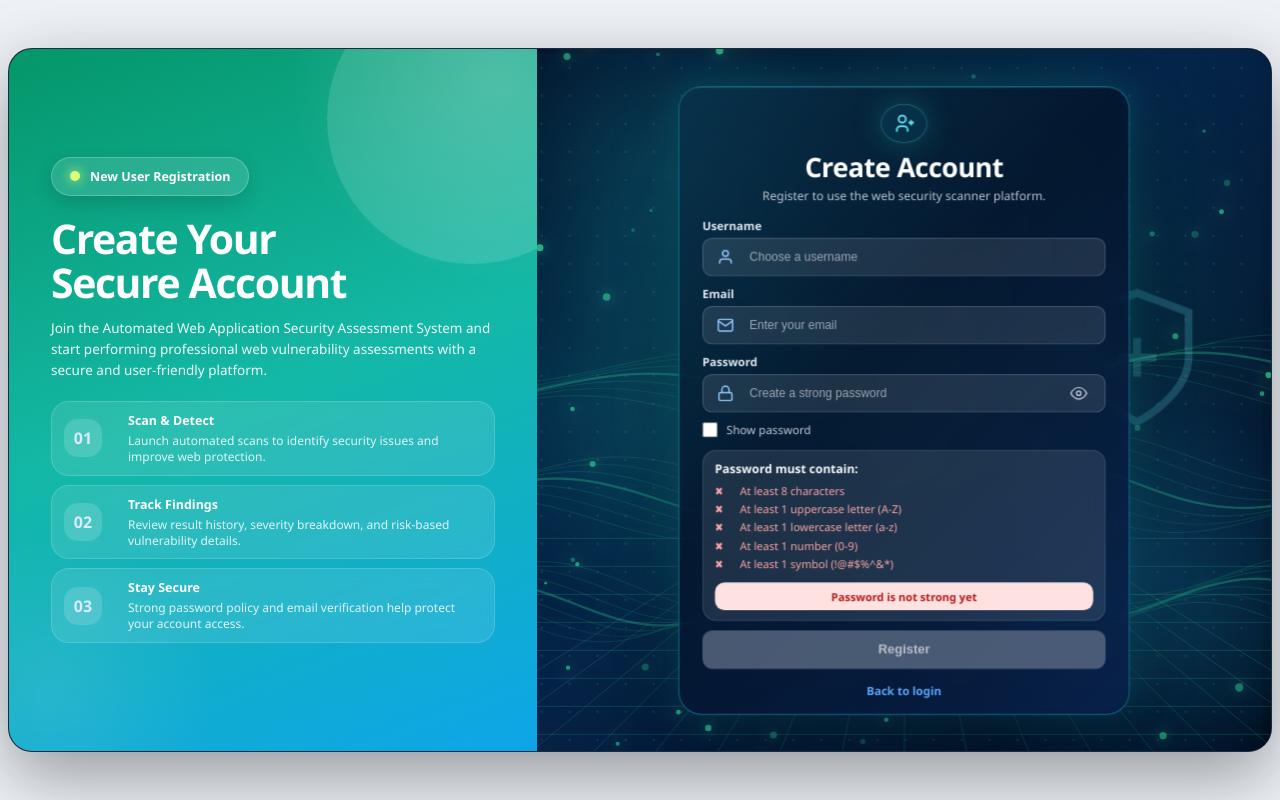
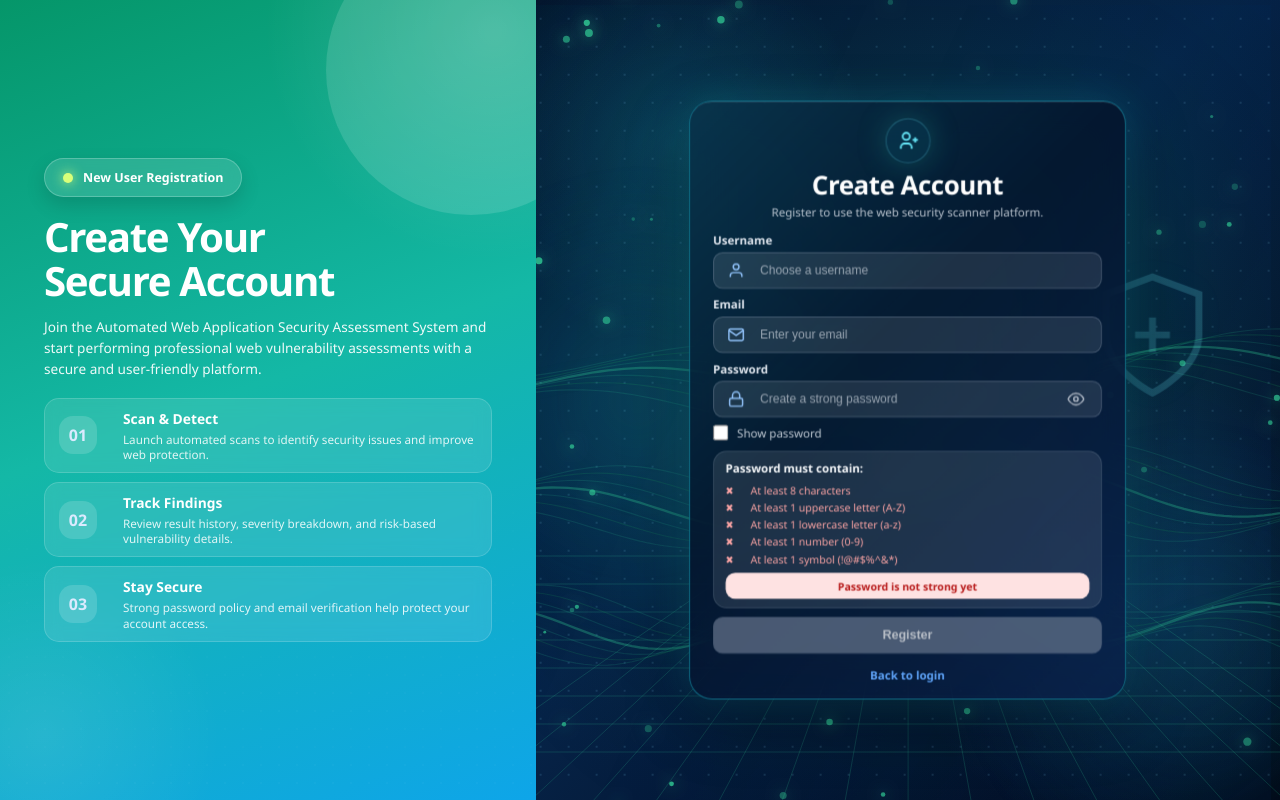
Before and after one commit to deenesh16/fyp-security-system, a Flask app: page /register in a window 1280 px wide. Run offline with Flask 3, Linux system fonts and the light colour scheme; some libraries are stand-ins or nearby versions.

Commit message:
Fit login and register pages to full screen

```diff
--- a/templates/register.html
+++ b/templates/register.html
@@ -621,59 +621,175 @@ body {
 }
 
 
-/* COMPACT FIT UPDATE */
-.page {
-    max-width: 1380px;
+
+/* FULL SCREEN FIT UPDATE */
+html,
+body {
+    width: 100%;
+    min-height: 100%;
 }
 
-.left-content {
-    justify-content: center;
+body {
+    padding: 0 !important;
+    margin: 0 !important;
+    background: #020617 !important;
+    overflow: hidden;
+}
+
+.page {
+    width: 100vw !important;
+    max-width: none !important;
+    height: 100vh !important;
+    min-height: 100vh !important;
+    max-height: none !important;
+    border-radius: 0 !important;
+    border: none !important;
+    box-shadow: none !important;
+}
+
+.left-panel {
+    padding: 30px 44px !important;
+}
+
+.right-panel {
+    padding: 18px !important;
+    min-height: 100vh !important;
+}
+
+.left-panel h1 {
+    font-size: clamp(30px, 3.15vw, 50px) !important;
+    margin-bottom: 14px !important;
+}
+
+.intro {
+    font-size: 13.6px !important;
+    line-height: 1.55 !important;
+    margin-bottom: 18px !important;
+}
+
+.badge {
+    margin-bottom: 18px !important;
 }
 
 .feature-list {
-    gap: 9px;
+    gap: 9px !important;
 }
 
 .feature-card {
-    min-height: unset;
+    padding: 10px 14px !important;
+    border-radius: 15px !important;
+}
+
+.feature-number {
+    width: 38px !important;
+    height: 38px !important;
+}
+
+.feature-card h3 {
+    font-size: 13.8px !important;
+}
+
+.feature-card p {
+    font-size: 11.7px !important;
+    line-height: 1.3 !important;
 }
 
 .form-card {
-    transform: scale(0.96);
-    transform-origin: center;
+    max-width: 455px !important;
+    padding: 18px 24px 16px !important;
+    transform: scale(0.96) !important;
+    transform-origin: center !important;
+}
+
+.lock-badge {
+    width: 46px !important;
+    height: 46px !important;
+    margin-bottom: 8px !important;
+}
+
+.lock-badge svg {
+    width: 22px !important;
+    height: 22px !important;
+}
+
+.form-card h2 {
+    font-size: 27px !important;
+    margin-bottom: 5px !important;
+}
+
+.subtitle {
+    font-size: 12px !important;
+    margin-bottom: 12px !important;
+}
+
+.form-group {
+    margin-bottom: 8px !important;
+}
+
+.form-group label {
+    font-size: 12px !important;
+    margin-bottom: 4px !important;
+}
+
+.input-wrap input {
+    height: 38px !important;
+    font-size: 12.5px !important;
+    border-radius: 10px !important;
+}
+
+.eye-btn {
+    width: 28px !important;
+    height: 28px !important;
+}
+
+.show-password {
+    margin: 2px 0 10px !important;
+    font-size: 12px !important;
+}
+
+.main-btn {
+    height: 38px !important;
+    font-size: 13px !important;
+    border-radius: 10px !important;
+}
+
+.divider {
+    margin: 10px 0 7px !important;
+}
+
+.bottom-links {
+    gap: 5px !important;
+}
+
+.bottom-links a {
+    font-size: 12px !important;
 }
 
 .password-box {
-    max-height: 190px;
-    overflow: hidden;
+    margin: 6px 0 9px !important;
+    padding: 9px 12px !important;
+    max-height: 185px !important;
 }
 
 .password-box h4 {
-    font-size: 12.5px;
+    font-size: 12px !important;
+    margin-bottom: 6px !important;
 }
 
 .rule {
-    font-size: 11.5px;
+    font-size: 11px !important;
+    margin-bottom: 3px !important;
 }
 
 .strength-status {
-    font-size: 11.5px;
+    padding: 6px !important;
+    font-size: 11px !important;
+    margin-top: 7px !important;
 }
 
-@media (min-width: 1181px) {
-    body {
-        overflow: hidden;
-    }
-
-    .page {
-        height: 88vh;
-        min-height: 640px;
-        max-height: 760px;
-    }
-
-    .right-panel {
-        min-height: unset;
-    }
+.shield-watermark {
+    width: 135px !important;
+    height: 135px !important;
 }
 
 @media (max-width: 1180px) {
@@ -682,7 +798,33 @@ body {
     }
 
     .page {
-        min-height: auto;
+        width: 100% !important;
+        height: auto !important;
+        min-height: 100vh !important;
+        grid-template-columns: 1fr !important;
+    }
+
+    .right-panel {
+        min-height: 620px !important;
+    }
+}
+
+@media (max-width: 640px) {
+    .page {
+        min-height: auto !important;
+    }
+
+    .left-panel {
+        padding: 24px 18px !important;
+    }
+
+    .right-panel {
+        padding: 14px !important;
+    }
+
+    .form-card {
+        transform: scale(1) !important;
+        max-width: 100% !important;
     }
 }
 
```
Also changed, not shown: templates/login.html (+171 -29 lines).
